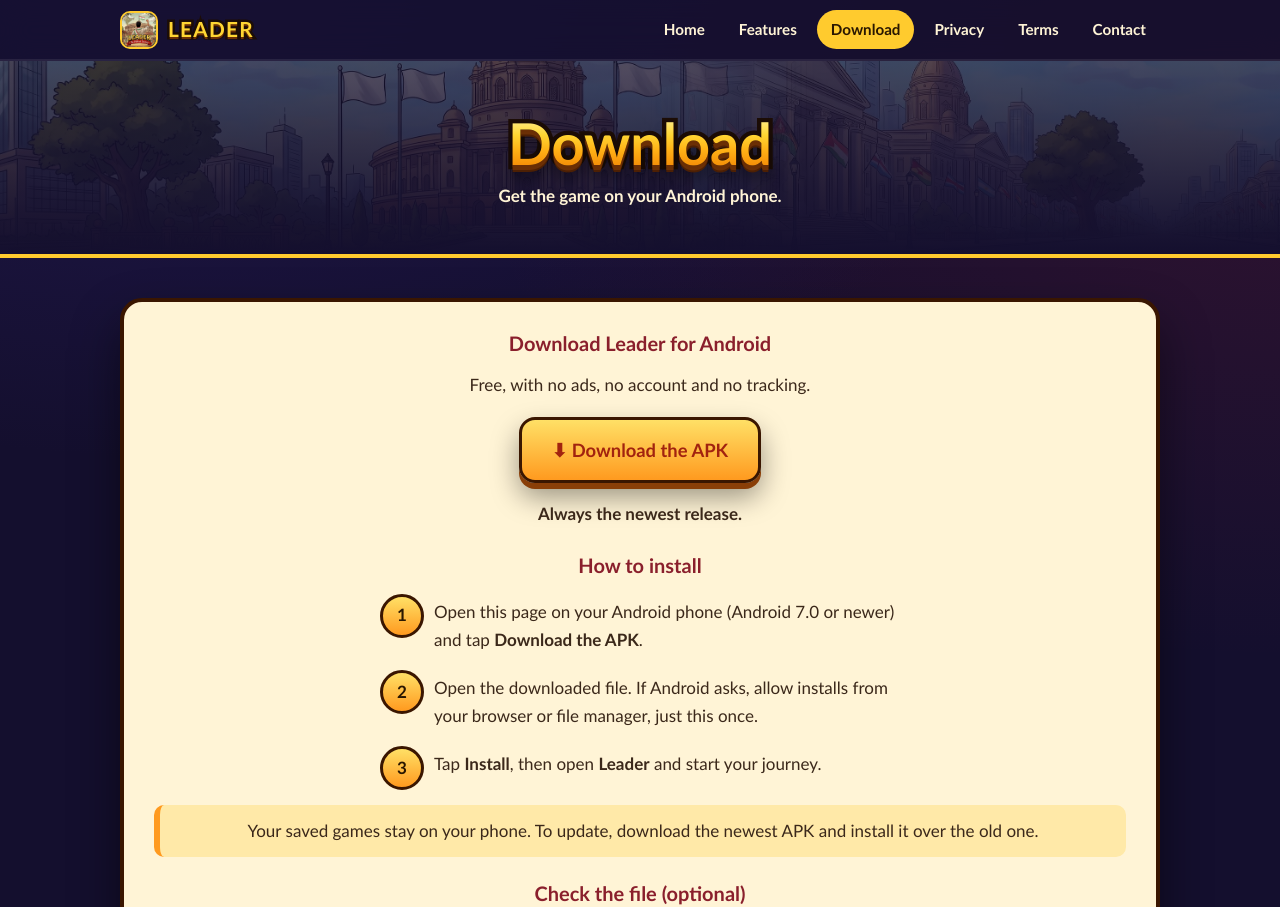
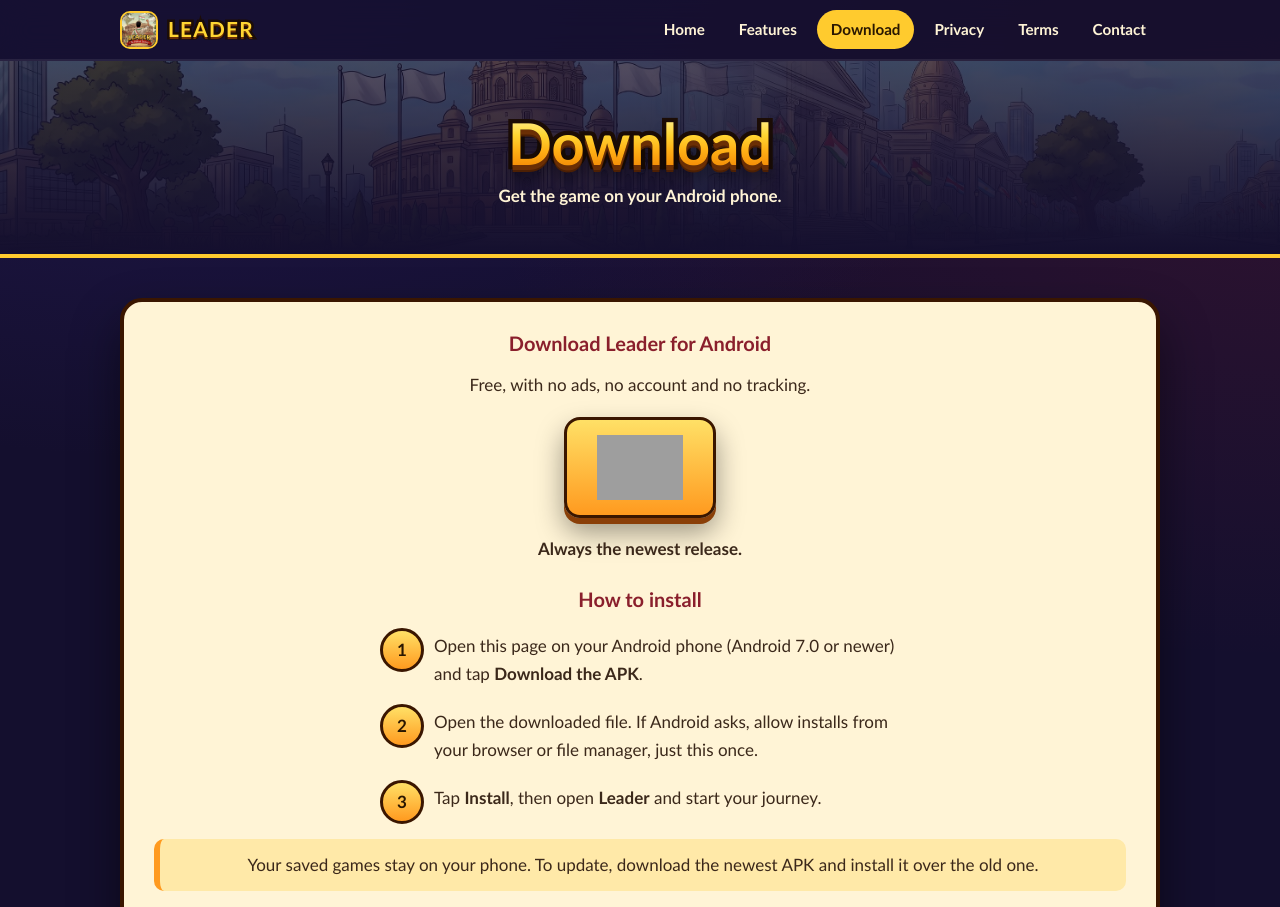
Before and after one commit to leader-app/leader-app.github.io, a plain HTML site: page download.html in a window 1280 px wide. Shown: the top 907 px of the page. Drawn offline with Linux system fonts and the light colour scheme; no server answers; grey boxes are pictures that could not be loaded.

Commit message:
Update download.html

```diff
--- a/download.html
+++ b/download.html
@@ -8,7 +8,27 @@
 <div class="wrap"><div class="paper dl">
 <h2>Download Leader for Android</h2>
 <p>Free, with no ads, no account and no tracking.</p>
-<p><a id="dl" class="btn" href="https://github.com/leader-app/leader-app.github.io/releases/latest/download/LEADER.apk">&#11015; Download the APK</a></p>
+<!--
+<p><a id="dl" class="btn" href="https://play.google.com/store/apps/details?id=com.leader.app&pcampaignid=web_share">&#11015; Download the APK</a></p>
+-->
+    <p>
+        <a
+                id="dl2"
+                class="btn"
+                href="https://play.google.com/store/apps/details?id=com.leader.app&pcampaignid=web_share"
+                target="_blank"
+                rel="noopener noreferrer"
+         >
+            <img
+                    src="https://play.google.com/intl/en_us/badges/static/images/badges/en_badge_web_generic.png"
+                    alt="Get it on Google Play"
+                    style="height: 65px; width: auto; vertical-align: middle;"
+            />
+        </a>
+    </p>
+
+
+
 <p id="meta"><b>Always the newest release.</b></p>
 <h2>How to install</h2>
 <ol class="steps">
```
